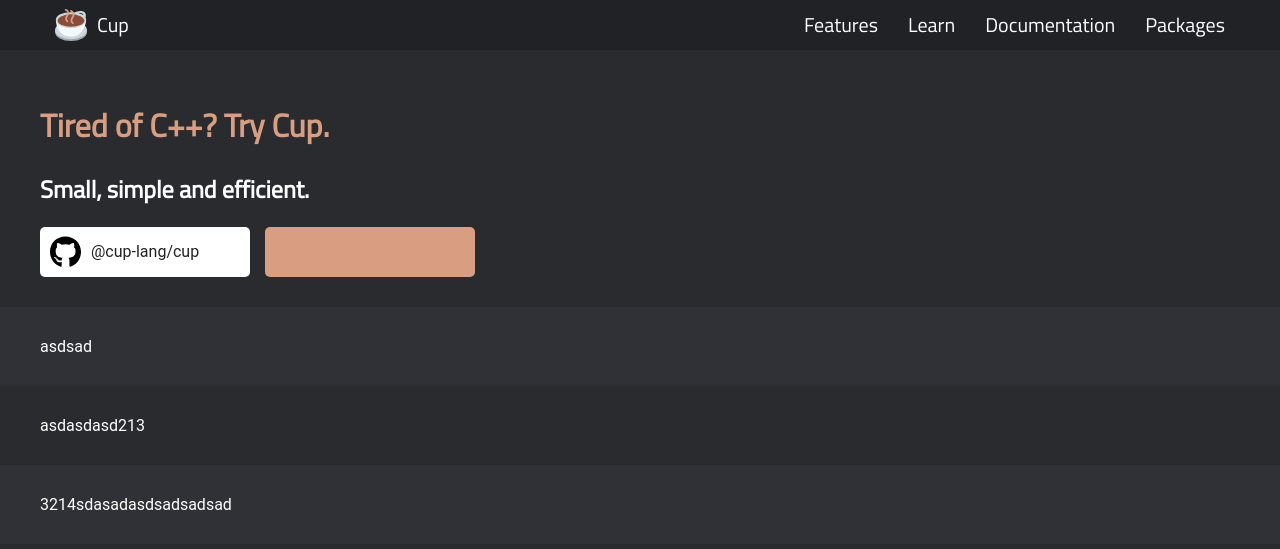
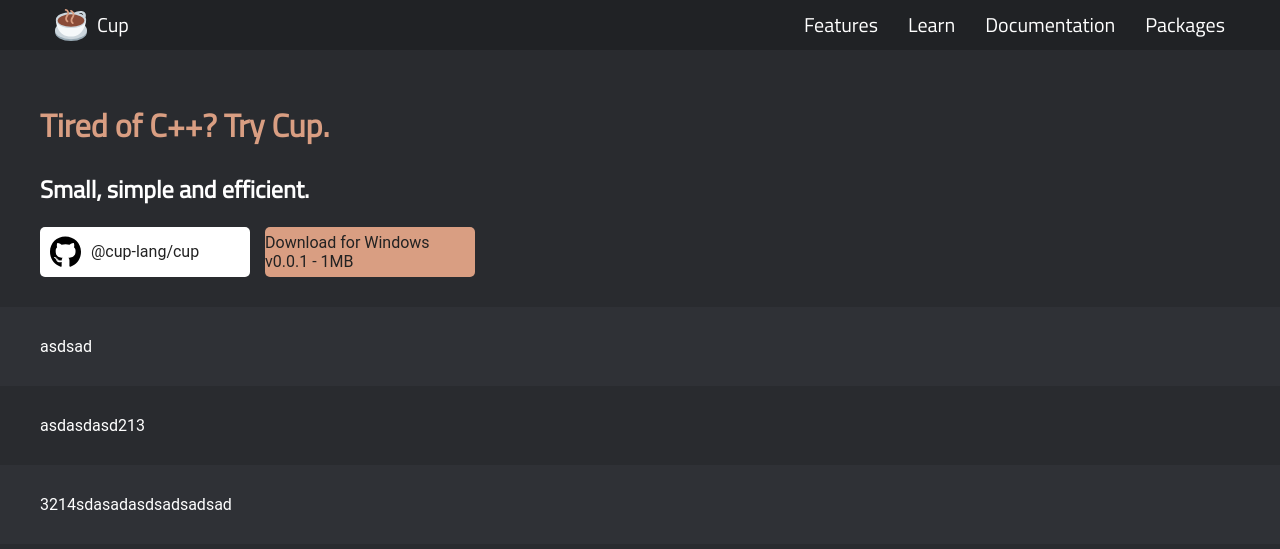
Before and after one commit to cup-lang/cup-lang.org, a Jekyll site: the page built from index.html, in a window 1280 px wide. Shown: the top 549 px of the page. Built offline with Jekyll 4.4.1, drawn with Linux system fonts in a browser that asks for light colours; comment, search, counter and statistics services are not loaded.

Commit message:
Update index.html

```diff
--- a/index.html
+++ b/index.html
@@ -20,7 +20,10 @@ layout: default
                 </div>
             </a>
             <a id="download-button" class="top-button">
-
+                <div class="top-button-info">
+                    <span>Download for Windows</span>
+                    <span>v0.0.1 - 1MB</span>
+                </div>
             </a>
         </div>
     </div>
```
